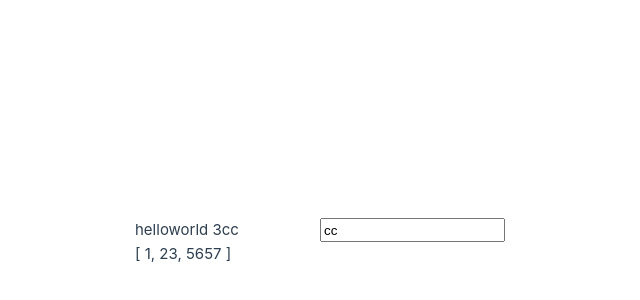
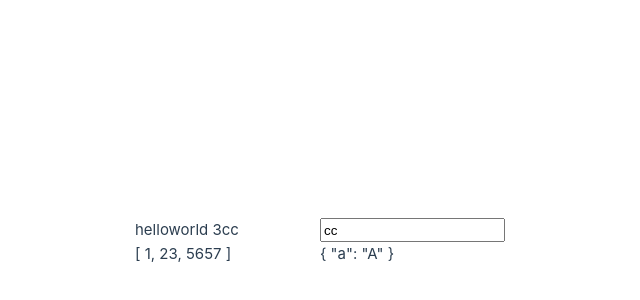
Before and after one commit to jac-tutor/figma_v1, a Vue app: page / in a window 1280 px wide. Shown: the part 158-458 px from the top of the page, without its empty margins (320-960 px from the left). Built offline with nearby package versions, Linux system fonts and the light colour scheme.

Commit message:
reactive

```diff
--- a/src/Helloworld.vue
+++ b/src/Helloworld.vue
@@ -2,6 +2,7 @@
   <div>helloworld {{ 1 + 2 + num }}</div>
   <input type="text" v-model="num" />
   <div>{{ arr }}</div>
+  <div>{{ obj }}</div>
 </template>
 
 <script setup lang="ts">
@@ -13,4 +14,6 @@ const arr = reactive<number[]>([])
 arr.push(1)
 arr.push(23)
 arr.push(5657)
+const obj = reactive<any>({})
+obj.a = "A"
 </script>
```
